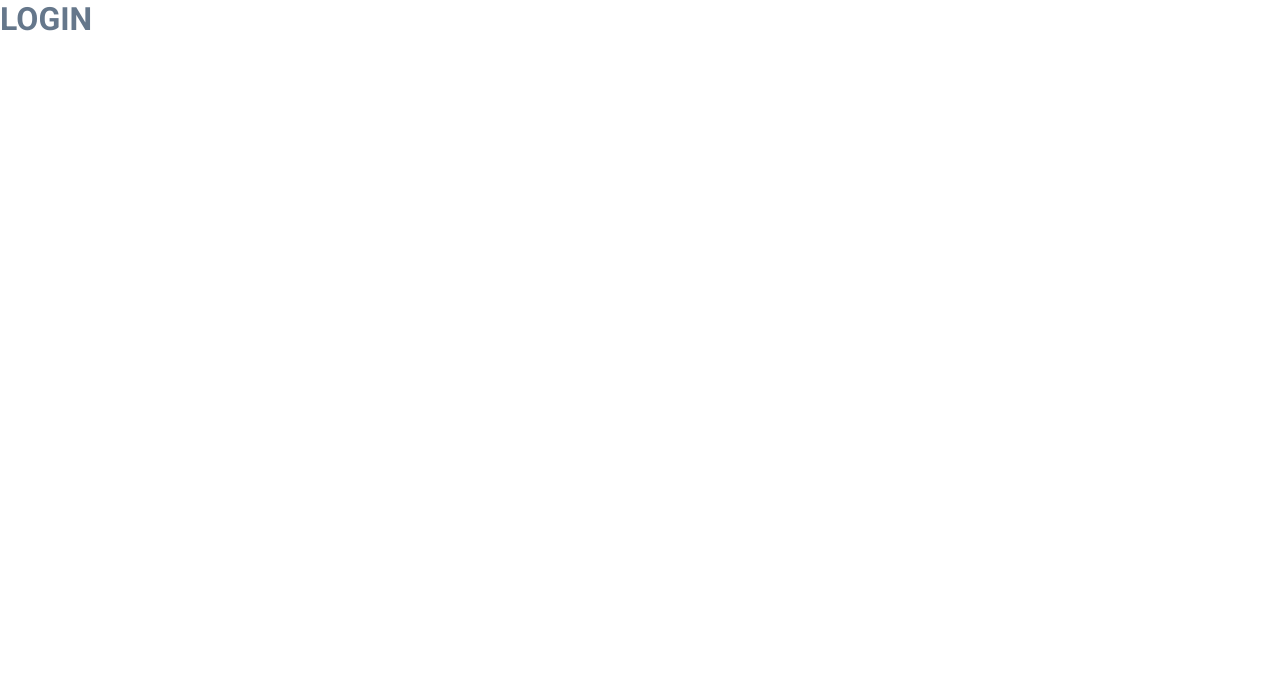
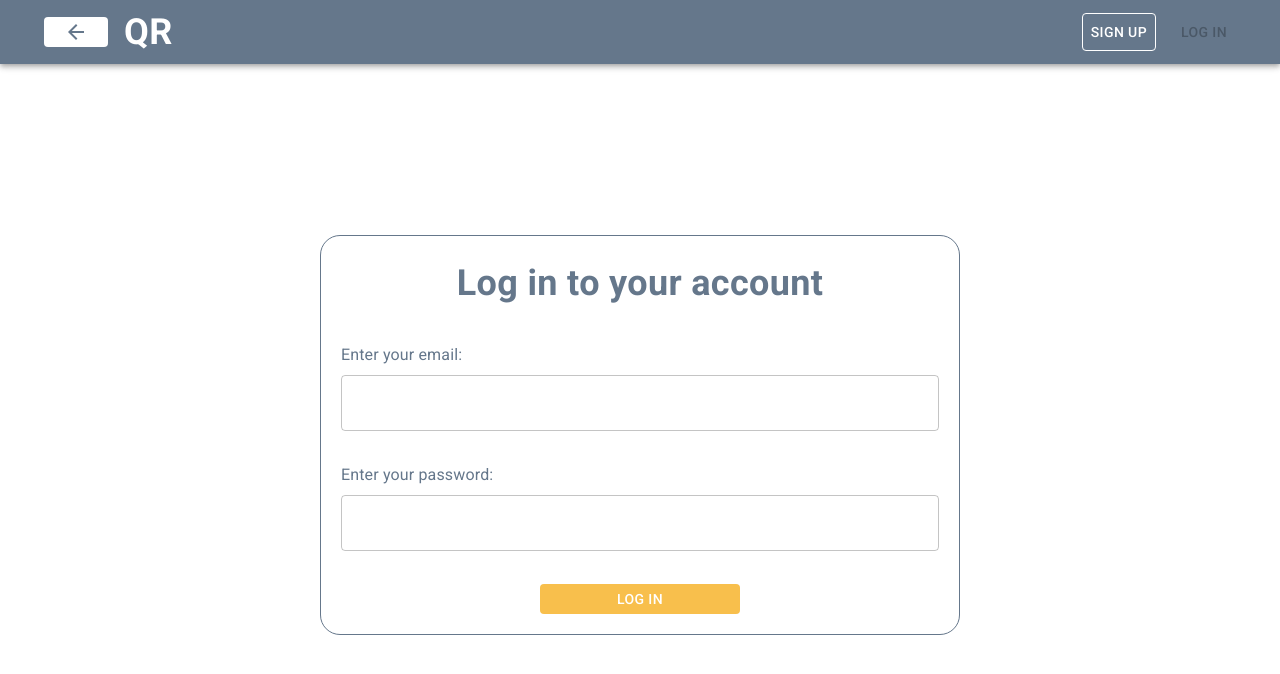
Before and after one commit to julesadikhanyan/qroom-client, a React app: page /login in a window 1280 px wide. Shown: the top 674 px of the page. Built offline with nearby package versions, Linux system fonts and the light colour scheme.

Commit message:
Style: log_in page, add controller for log_in form

```diff
--- a/src/components/DarkHeader/index.tsx
+++ b/src/components/DarkHeader/index.tsx
@@ -70,6 +70,7 @@ const DarkHeader: React.FC<IDarkHeaderProps>= (props) => {
                                     Sign up
                                 </StyledButton>
                                 <StyledButton
+                                    disabled={locations.pathname === "/login"}
                                     color="inherit"
                                     onClick={() => history.push("/login")}
                                 >
--- a/src/pages/LogIn/index.tsx
+++ b/src/pages/LogIn/index.tsx
@@ -1,8 +1,77 @@
-import React from "react";
+import { Box, TextField, Typography } from "@mui/material";
+import React, {useEffect} from "react";
+import { useForm, Controller, SubmitHandler } from "react-hook-form";
+import { useSelector } from "react-redux";
+
+import DarkHeader from "../../components/DarkHeader";
+import { RootState } from "../../redux/store";
+import { IUser } from "../../redux/User/types";
+import Loading from "../../components/Loading";
+import { ContentBox, FormBox, FormStack, SubmitButton, TitleTypography } from "../SignUp";
+
+export interface IFormInput {
+    email: string,
+    password: string
+}
 
 const LogIn: React.FC = () => {
+
+    const user = useSelector<RootState, IUser | null>((state) => state.userReducer.user);
+    const loading = useSelector<RootState, boolean>((state) => state.userReducer.loading);
+
+    const { control, handleSubmit, reset } = useForm<IFormInput>();
+
+    const onSubmit: SubmitHandler<IFormInput> = data => {
+        console.log(data);
+    };
+
+    useEffect(() => {
+        reset({
+            email: "",
+            password: "",
+        });
+    }, [user]);
+
+    if (loading) {
+        return <Loading/>
+    }
+
     return (
-        <h1>LOGIN</h1>
+        <>
+            <Box sx={{
+                height: "100vh"
+            }}>
+                <DarkHeader name={user?.name}/>
+                <ContentBox>
+                    <form onSubmit={handleSubmit(onSubmit)}>
+                        <FormBox sx={{ minHeight: "400px" }}>
+                            <TitleTypography>Log in to your account</TitleTypography>
+                            <FormStack spacing={1}>
+                                <Typography>Enter your email:</Typography>
+                                <Controller
+                                    name="email"
+                                    control={control}
+                                    defaultValue=""
+                                    rules={{ required: true }}
+                                    render={({ field }) => <TextField fullWidth {...field} />}
+                                />
+                            </FormStack>
+                            <FormStack spacing={1}>
+                                <Typography>Enter your password:</Typography>
+                                <Controller
+                                    name="password"
+                                    control={control}
+                                    defaultValue=""
+                                    rules={{ required: true }}
+                                    render={({ field }) => <TextField fullWidth {...field} />}
+                                />
+                            </FormStack>
+                            <SubmitButton type="submit">Log In</SubmitButton>
+                        </FormBox>
+                    </form>
+                </ContentBox>
+            </Box>
+        </>
     )
 }
 
--- a/src/pages/SignUp/index.tsx
+++ b/src/pages/SignUp/index.tsx
@@ -1,4 +1,4 @@
-import { Box, Button, Stack, TextField, Typography } from "@mui/material";
+import {Box, Button, Stack, styled, TextField, Typography} from "@mui/material";
 import React, {useEffect} from "react";
 import { useForm, Controller, SubmitHandler } from "react-hook-form";
 import { useDispatch, useSelector } from "react-redux";
@@ -9,6 +9,49 @@ import { fetchSignUpUser } from "../../redux/User/actions";
 import { RootState } from "../../redux/store";
 import { IUser } from "../../redux/User/types";
 import Loading from "../../components/Loading";
+
+export const ContentBox = styled(Box)({
+    height: "calc(100vh - 70px)",
+    display: "flex",
+    justifyContent: "center",
+    alignItems: "center",
+    minHeight: "500px"
+});
+
+export const FormBox = styled(Box)({
+    width: "50vw",
+    height: "50vh",
+    border: `1px solid ${theme.palette.primary.main}`,
+    borderRadius: "20px",
+    padding: "20px",
+    boxSizing: "border-box",
+    display: "flex",
+    flexDirection: "column",
+    justifyContent: "space-between",
+    alignItems: "center",
+    maxHeight: "500px",
+    minHeight: "450px"
+});
+
+export const TitleTypography = styled(Typography)({
+    fontSize: 36,
+    fontWeight: "bold",
+    textAlign: "center"
+});
+
+export const FormStack = styled(Stack)({
+    width: "100%"
+});
+
+export const SubmitButton = styled(Button)({
+    width: 200,
+    height: 30,
+    backgroundColor: theme.palette.secondary.main,
+    color: "#FFFFFF",
+    "&:hover": {
+        backgroundColor: theme.palette.secondary.main
+    }
+});
 
 export interface IFormInput {
     name: string,
@@ -41,41 +84,15 @@ const SignUp: React.FC = () => {
     }
 
     return (
-        <>
         <Box sx={{
             height: "100vh"
         }}>
             <DarkHeader name={user?.name}/>
-                <Box sx={{
-                    height: "calc(100vh - 70px)",
-                    display: "flex",
-                    justifyContent: "center",
-                    alignItems: "center",
-                    minHeight: "500px"
-                }}>
+            <ContentBox>
                 <form onSubmit={handleSubmit(onSubmit)}>
-                        <Box sx={{
-                            width: "50vw",
-                            height: "60vh",
-                            border: `1px solid ${theme.palette.primary.main}`,
-                            borderRadius: "20px",
-                            padding: "20px",
-                            boxSizing: "border-box",
-                            display: "flex",
-                            flexDirection: "column",
-                            justifyContent: "space-between",
-                            alignItems: "center",
-                            maxHeight: "500px",
-                            minHeight: "450px"
-                        }}>
-                            <Typography sx={{
-                                fontSize: 36,
-                                fontWeight: "bold",
-                                textAlign: "center"
-                            }}>Get started with QROOM</Typography>
-                            <Stack spacing={1} sx={{
-                                width: "100%"
-                            }}>
+                    <FormBox>
+                        <TitleTypography>Get started with QROOM</TitleTypography>
+                        <FormStack spacing={1}>
                             <Typography>Enter your name:</Typography>
                             <Controller
                                 name="name"
@@ -84,7 +101,7 @@ const SignUp: React.FC = () => {
                                 rules={{ required: true }}
                                 render={({ field }) => <TextField fullWidth {...field} />}
                             />
-                            </Stack>
+                        </FormStack>
                         <Stack spacing={1} sx={{
                             width: "100%"
                         }}>
@@ -109,25 +126,11 @@ const SignUp: React.FC = () => {
                                 render={({ field }) => <TextField fullWidth {...field} />}
                             />
                         </Stack>
-                            <Button
-                                type="submit"
-                                sx={{
-                                    width: 200,
-                                    height: 30,
-                                    backgroundColor: theme.palette.secondary.main,
-                                    color: "#FFFFFF",
-                                    "&:hover": {
-                                        backgroundColor: theme.palette.secondary.main
-                                    }
-                                }}
-                            >
-                                Sign up
-                            </Button>
+                        <SubmitButton type="submit">Sign up</SubmitButton>
+                    </FormBox>
+                </form>
+            </ContentBox>
         </Box>
-                    </form>
-                </Box>
-            </Box>
-        </>
     )
 }
 
```
Lines whose indentation alone changed are shown as unchanged.
